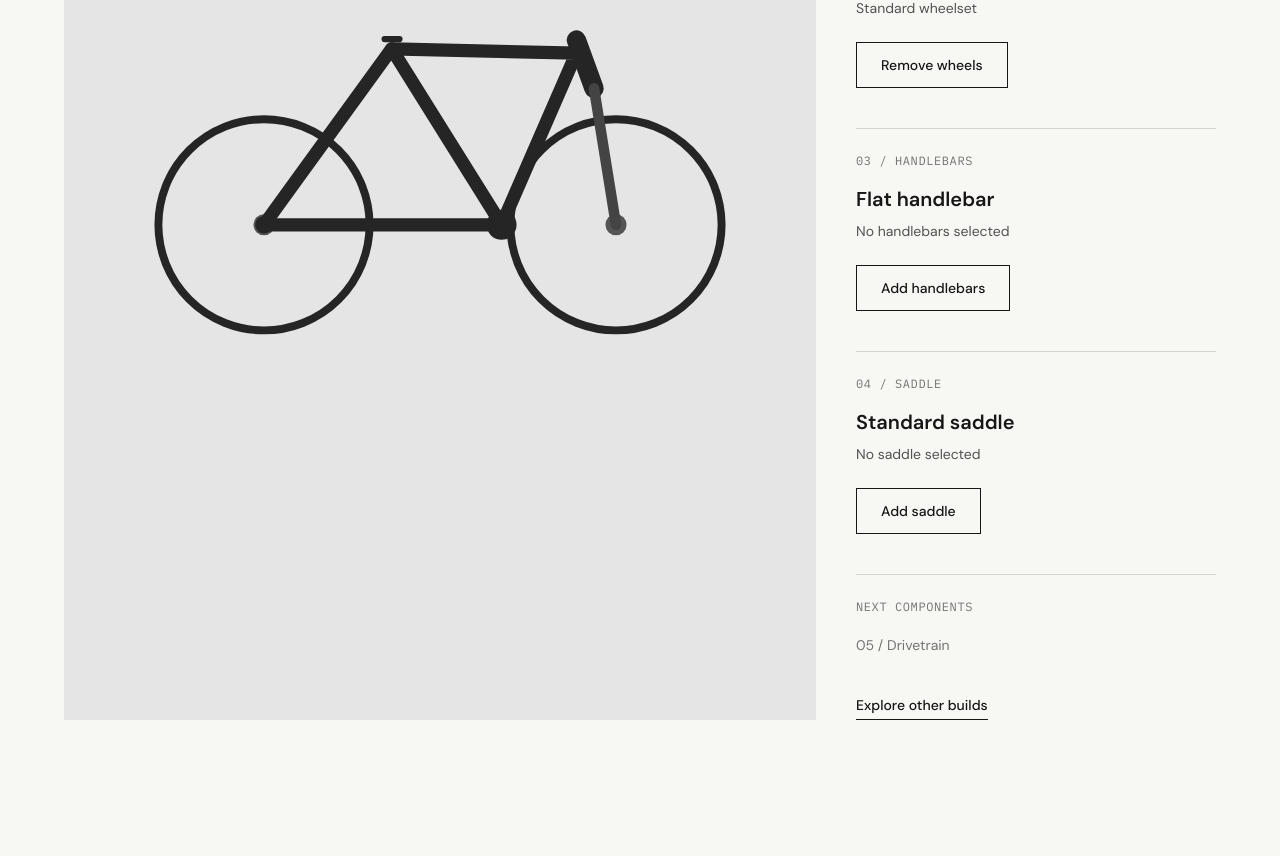
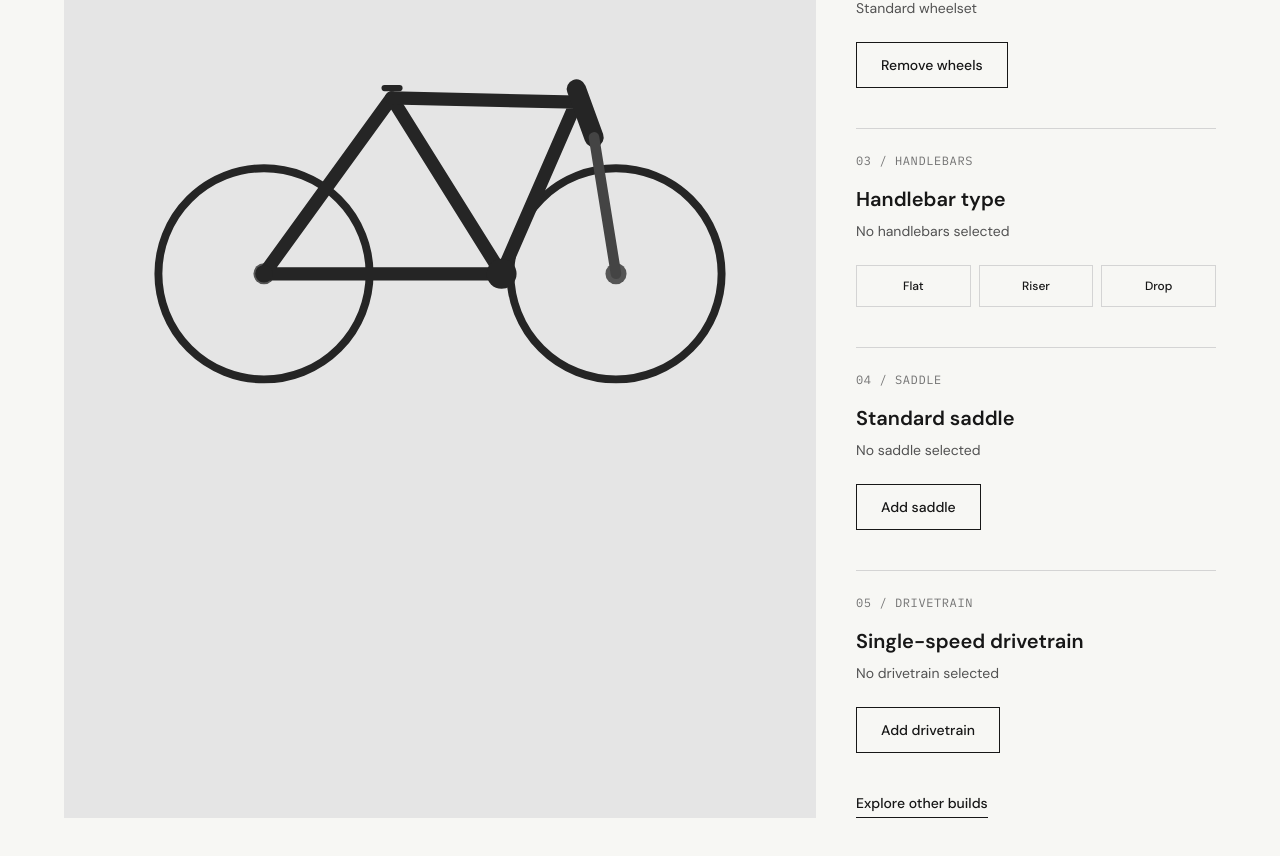
Before and after one commit to raczempeklajos/fixed-studio, a React (Vite) app in the folder frontend/: page /builder in a window 1280 px wide. Shown: the part 838-1694 px from the top of the page. Before the commit the page ends 1654 px from the top, so only its background shows below. Built offline with nearby package versions, Linux system fonts and the light colour scheme.

Commit message:
feat: add selectable handlebar types

```diff
--- a/frontend/src/components/bike/BikePreview.tsx
+++ b/frontend/src/components/bike/BikePreview.tsx
@@ -1,11 +1,14 @@
-import Handlebars from "./Handlebars";
 import Saddle from "./Saddle";
+import Drivetrain from "./Drivetrain";
+import Handlebars, { type HandlebarType } from "./Handlebars";
 
 interface BikePreviewProps {
   frameColor: string;
   showWheels: boolean;
   showHandlebars: boolean;
   showSaddle: boolean;
+  showDrivetrain: boolean;
+  handlebarType: HandlebarType;
 }
 
 export default function BikePreview({
@@ -13,6 +16,8 @@ export default function BikePreview({
   showWheels,
   showHandlebars,
   showSaddle,
+  showDrivetrain,
+  handlebarType,
 }: BikePreviewProps) {
   return (
     <svg
@@ -98,8 +103,11 @@ export default function BikePreview({
         strokeWidth="7"
         strokeLinecap="round"
       />
-        {showHandlebars && <Handlebars />}
-        {showSaddle && <Saddle />}
+
+      {/* Optional components */}
+      {showHandlebars && <Handlebars type={handlebarType} />}
+      {showSaddle && <Saddle />}
+      {showDrivetrain && <Drivetrain />}
     </svg>
   );
 }
--- /dev/null
+++ b/frontend/src/components/bike/Drivetrain.tsx
@@ -0,0 +1,54 @@
+
+export default function Drivetrain() {
+  return (
+    <g>
+      {/* Chain */}
+      <path
+        d="M200 345 L470 330 A30 30 0 0 1 470 390 L200 375 A15 15 0 0 1 200 345"
+        fill="none"
+        stroke="#777777"
+        strokeWidth="4"
+        strokeLinejoin="round"
+      />
+
+      {/* Chainring */}
+      <circle
+        cx="470"
+        cy="360"
+        r="36"
+        fill="none"
+        stroke="#252525"
+        strokeWidth="9"
+      />
+
+      {/* Crank arm */}
+      <line
+        x1="470"
+        y1="360"
+        x2="495"
+        y2="415"
+        stroke="#252525"
+        strokeWidth="12"
+        strokeLinecap="round"
+      />
+
+      {/* Pedal */}
+      <rect
+        x="480"
+        y="410"
+        width="36"
+        height="12"
+        rx="3"
+        fill="#252525"
+      />
+
+      {/* Crank axle */}
+      <circle
+        cx="470"
+        cy="360"
+        r="10"
+        fill="#777777"
+      />
+    </g>
+  );
+}
--- a/frontend/src/components/bike/Handlebars.tsx
+++ b/frontend/src/components/bike/Handlebars.tsx
@@ -1,5 +1,11 @@
 
-export default function Handlebars() {
+export type HandlebarType = "flat" | "riser" | "drop";
+
+interface HandlebarsProps {
+  type: HandlebarType;
+}
+
+export default function Handlebars({ type }: HandlebarsProps) {
   return (
     <g
       fill="none"
@@ -12,7 +18,19 @@ export default function Handlebars() {
       <path d="M558 153 L585 132" />
 
       {/* Flat handlebar */}
-      <path d="M555 132 L615 132" />
+      {type === "flat" && (
+        <path d="M555 132 L615 132" />
+      )}
+
+      {/* Riser handlebar */}
+      {type === "riser" && (
+        <path d="M555 132 L570 115 L600 115 L615 132" />
+      )}
+
+      {/* Drop handlebar */}
+      {type === "drop" && (
+        <path d="M555 132 L605 132 Q625 132 625 155 Q625 180 605 180 L595 170" />
+      )}
     </g>
   );
 }
--- a/frontend/src/pages/BikeBuilderPage.tsx
+++ b/frontend/src/pages/BikeBuilderPage.tsx
@@ -3,6 +3,7 @@ import { useState } from "react";
 import { Link, useSearchParams } from "react-router-dom";
 import { bikeBuilds } from "../data/bikes";
 import BikePreview from "../components/bike/BikePreview";
+import type { HandlebarType } from "../components/bike/Handlebars";
 
 type FrameColor = {
   name: string;
@@ -27,9 +28,13 @@ export default function BikeBuilderPage() {
     frameColors[0]
   );
 
+  const [handlebarType, setHandlebarType] =
+  useState<HandlebarType>("flat");
+
   const [showWheels, setShowWheels] = useState(true);
   const [showHandlebars, setShowHandlebars] = useState(false);
   const [showSaddle, setShowSaddle] = useState(false);
+  const [showDrivetrain, setShowDrivetrain] = useState(false);
 
   return (
     <main className="min-h-screen bg-background">
@@ -54,12 +59,16 @@ export default function BikeBuilderPage() {
         <div className="grid gap-10 py-12 lg:grid-cols-[1fr_360px]">
           {/* Interactive bicycle preview */}
           <div className="flex min-h-[480px] items-center justify-center bg-neutral-200 p-6">
+
             <BikePreview
             frameColor={selectedColor.hex}
             showWheels={showWheels}
             showHandlebars={showHandlebars}
             showSaddle={showSaddle}
+            showDrivetrain={showDrivetrain}
+            handlebarType={handlebarType}
             />
+
           </div>
 
           {/* Configuration panel */}
@@ -138,6 +147,7 @@ export default function BikeBuilderPage() {
               </button>
             </div>
 
+
 {/* Handlebar configuration */}
 <div className="border-t border-neutral-300 pt-6">
   <p className="font-mono text-xs uppercase tracking-wider text-neutral-500">
@@ -145,27 +155,51 @@ export default function BikeBuilderPage() {
   </p>
 
   <h3 className="mt-4 text-xl font-semibold">
-                Flat handlebar
+    Handlebar type
   </h3>
 
   <p className="mt-2 text-sm text-neutral-600">
     {showHandlebars
-                  ? "Handlebars installed"
+      ? "Choose your preferred handlebar."
       : "No handlebars selected"}
   </p>
 
+        <div className="mt-6 grid grid-cols-3 gap-2">
+            {(["flat", "riser", "drop"] as HandlebarType[]).map(
+            (type) => (
+                <button
+                key={type}
+                type="button"
+                onClick={() => {
+                    setHandlebarType(type);
+                    setShowHandlebars(true);
+                }}
+                aria-pressed={
+                    showHandlebars && handlebarType === type
+                }
+                className={`border px-3 py-3 text-xs font-medium capitalize transition-colors ${
+                    showHandlebars && handlebarType === type
+                    ? "border-foreground bg-foreground text-white"
+                    : "border-neutral-300 hover:border-foreground"
+                }`}
+                >
+                {type}
+                </button>
+            )
+            )}
+        </div>
+
+        {showHandlebars && (
             <button
             type="button"
-                onClick={() =>
-                  setShowHandlebars((previous) => !previous)
-                }
-                className="mt-6 border border-foreground px-6 py-3 text-sm font-medium transition-colors hover:bg-foreground hover:text-white"
+            onClick={() => setShowHandlebars(false)}
+            className="mt-4 text-sm text-neutral-500 underline underline-offset-4 hover:text-foreground"
             >
-                {showHandlebars
-                  ? "Remove handlebars"
-                  : "Add handlebars"}
+            Remove handlebars
             </button>
+        )}
         </div>
+
 
             {/* Saddle configuration */}
             <div className="border-t border-neutral-300 pt-6">
@@ -194,16 +228,35 @@ export default function BikeBuilderPage() {
               </button>
             </div>
 
-            {/* Upcoming components */}
+            {/* Drivetrain configuration */}
             <div className="border-t border-neutral-300 pt-6">
             <p className="font-mono text-xs uppercase tracking-wider text-neutral-500">
-                Next components
+                05 / Drivetrain
             </p>
 
-              <p className="mt-5 text-sm text-neutral-500">
-                05 / Drivetrain
+            <h3 className="mt-4 text-xl font-semibold">
+                Single-speed drivetrain
+            </h3>
+
+            <p className="mt-2 text-sm text-neutral-600">
+                {showDrivetrain
+                ? "Drivetrain installed"
+                : "No drivetrain selected"}
             </p>
+
+            <button
+                type="button"
+                onClick={() =>
+                setShowDrivetrain((previous) => !previous)
+                }
+                className="mt-6 border border-foreground px-6 py-3 text-sm font-medium transition-colors hover:bg-foreground hover:text-white"
+            >
+                {showDrivetrain
+                ? "Remove drivetrain"
+                : "Add drivetrain"}
+            </button>
             </div>
+
 
             {/* Navigation */}
             <Link
```
Lines whose indentation alone changed are shown as unchanged.
